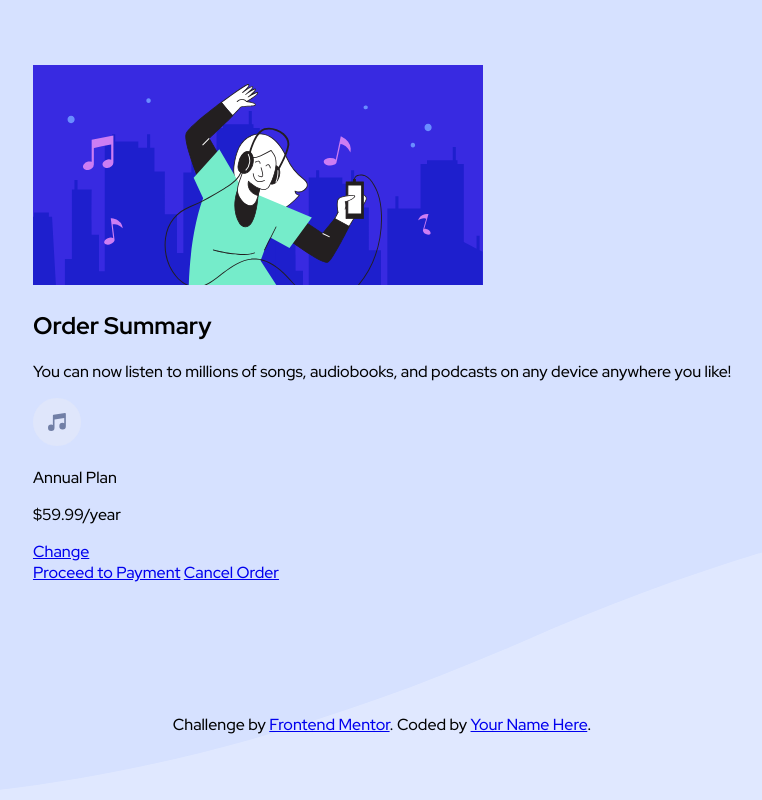
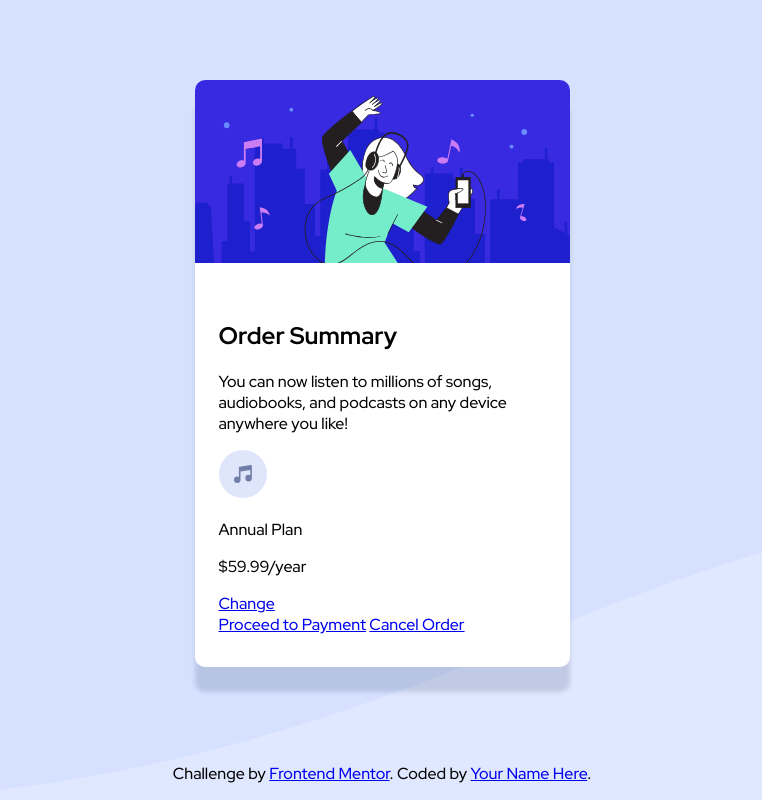
Before and after one commit to omeizahanif/order-summary-component, a plain HTML site: page order-summary-component-main/index.html in a window 1280 px wide. Shown: the whole page, without its empty margins (258-1020 px from the left). Drawn offline with Linux system fonts and the light colour scheme.

Commit message:
added container styling

```diff
--- a/order-summary-component-main/style.css
+++ b/order-summary-component-main/style.css
@@ -23,3 +23,25 @@ body {
     background-repeat: no-repeat;
     background-color: var(--primary-color);
 }
+
+.order-container {
+
+    width: 375px;
+    margin-top: 4rem;
+    margin-bottom: 4rem;
+    background-color: #fff;
+    border-radius: 10px;
+    -webkit-box-shadow: 0px 25px 4px 0px rgba(31,47,86,0.16);
+-moz-box-shadow: 0px 25px 4px 0px rgba(31,47,86,0.16);
+box-shadow: 0px 25px 4px 0px rgba(31,47,86,0.16);
+}
+
+.order-image {
+    width: 100%;
+    border-top-left-radius: 10px;
+    border-top-right-radius: 10px;
+}
+
+.order-info {
+    padding: 2rem 1.5rem;
+}
```
